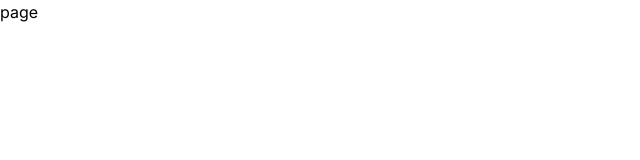
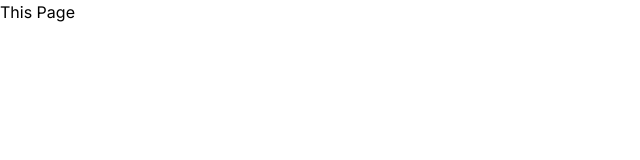
Before and after one commit to edrickalema/imdb-next, a Next.js app: page / in a window 1280 px wide. Shown: the top 160 px of the page, without its empty margins (0-640 px from the left). Built offline with nearby package versions, Linux system fonts and the light colour scheme.

Commit message:
'add new thing'

```diff
--- a/src/app/page.js
+++ b/src/app/page.js
@@ -1,7 +1,7 @@
 import React from "react";
 
 const HomePage = () => {
-  return <div>page</div>;
+  return <div>This Page</div>;
 };
 
 export default HomePage;
```
